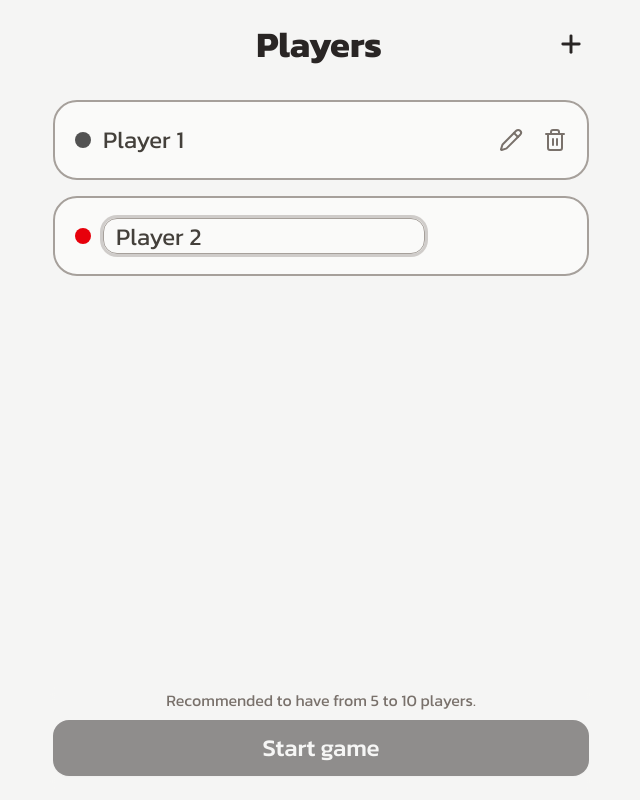
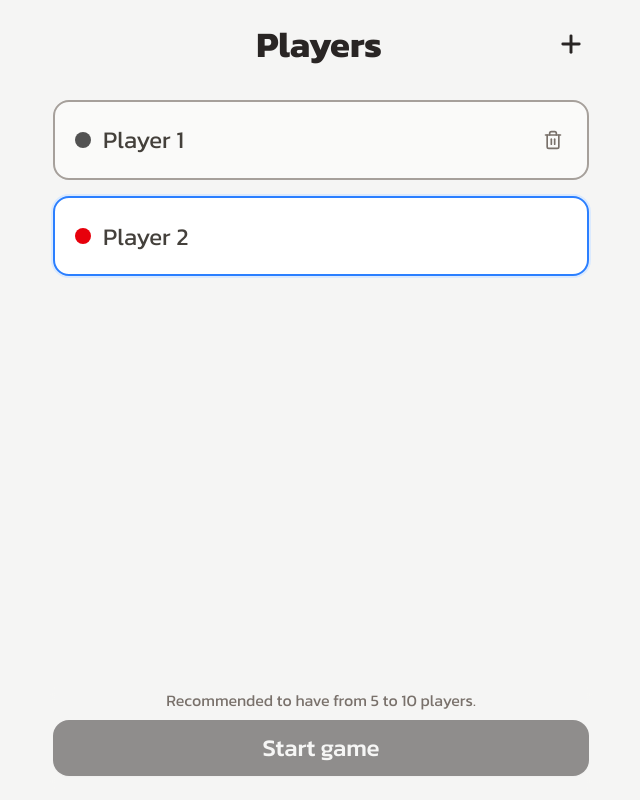
Before and after one commit to TockePie/secret-hilter, a React (Vite) app: page /newgame in a window 1280 px wide. Both pictures are taken after a click on the button 890 px from the left and 44 px from the top of the page. Shown: the whole page, without its empty margins (319-959 px from the left). Built offline with nearby package versions, Linux system fonts and the light colour scheme.

Commit message:
players card enhance

```diff
--- a/src/components/ContinueAlert/index.tsx
+++ b/src/components/ContinueAlert/index.tsx
@@ -12,7 +12,7 @@ export default function ContinueAlert() {
         <Info
           className="size-8"
           color="var(--color-emerald-800)"
-          strokeWidth={2.5}
+          strokeWidth={2}
         />
         <div className="flex flex-col gap-2 text-left max-md:max-w-[80%]">
           <p className="text-xl font-medium text-emerald-800">
--- a/src/pages/newgame/player-card.tsx
+++ b/src/pages/newgame/player-card.tsx
@@ -1,12 +1,12 @@
-import { type KeyboardEvent, useState } from 'react'
+import { useState } from 'react'
 import { Input } from '@ui/input'
-import clsx from 'clsx'
-import { Pencil, Trash2 } from 'lucide-react'
+import { Trash2 } from 'lucide-react'
 
+import { cn } from '@/lib/utils'
 import { playerBackgroundColorClasses } from '@/styles/color-classes'
 import type { LobbyPlayer } from '@/types/player'
 
-interface PlayerCardProps extends LobbyPlayer {
+interface Props extends LobbyPlayer {
   renameFn: (newName: string) => void
   removeFn: () => void
   addPlayerFn: () => void
@@ -18,39 +18,71 @@ export default function PlayerCard({
   renameFn,
   removeFn,
   addPlayerFn
-}: PlayerCardProps) {
+}: Props) {
   const [isEditing, setIsEditing] = useState(true)
+  const [tempName, setTempName] = useState(name)
 
-  const handleEnter = (event: KeyboardEvent<HTMLInputElement>) => {
-    if (event.key !== 'Enter') return
+  const handleInputKeyDown = (event: React.KeyboardEvent<HTMLInputElement>) => {
+    if (event.key === 'Enter') {
+      renameFn(tempName)
+      setIsEditing(false)
+      addPlayerFn()
+    }
 
-    setIsEditing(false)
-    addPlayerFn()
+    if (event.key === 'Escape') {
+      setTempName(name)
+      setIsEditing(false)
+    }
+  }
+
+  const handleCardKeyDown = (event: React.KeyboardEvent) => {
+    if (!isEditing && (event.key === 'Enter' || event.key === ' ')) {
+      event.preventDefault()
+      setIsEditing(true)
+    }
   }
 
   return (
-    <div className="flex h-20 w-full items-center justify-between gap-3 rounded-3xl border-2 border-stone-400 bg-stone-50 p-5">
-      <div className="flex items-center gap-3">
+    <div
+      className={cn(
+        'flex h-20 w-full items-center justify-between gap-3 rounded-2xl border-2 p-5 transition-all focus:outline-emerald-800',
+        isEditing
+          ? 'border-blue-500 bg-white ring-2 ring-blue-100'
+          : 'border-stone-400 bg-stone-50'
+      )}
+      tabIndex={isEditing ? -1 : 0}
+      onKeyDown={handleCardKeyDown}
+    >
+      <div className="flex flex-1 items-center gap-3">
         <div
-          className={clsx(
-            playerBackgroundColorClasses[color],
-            'h-4 w-4 rounded-full'
+          className={cn(
+            'size-4 shrink-0 rounded-full',
+            playerBackgroundColorClasses[color]
           )}
         />
 
         {isEditing ? (
           <Input
             id={`player-name-${color}`}
-            value={name}
-            onChange={(e) => renameFn(e.target.value)}
-            onBlur={() => setIsEditing(false)}
-            onKeyDown={handleEnter}
-            className="body-1 max-w-fit flex-1 sm:max-w-64 md:max-w-96"
+            value={tempName}
+            onChange={(e) => setTempName(e.target.value)}
+            onKeyDown={handleInputKeyDown}
+            onBlur={() => {
+              renameFn(tempName)
+              setIsEditing(false)
+            }}
+            className="body-1 h-10 w-full border-none bg-transparent p-0 focus-visible:ring-0"
             maxLength={16}
             autoFocus
           />
         ) : (
-          <p className="body-1 max-w-44 flex-1 truncate sm:max-w-64 md:max-w-96">
+          <p
+            className="body-1 max-w-64 flex-1 truncate sm:max-w-64 md:max-w-96"
+            onClick={() => {
+              setTempName(name)
+              setIsEditing(true)
+            }}
+          >
             {name}
           </p>
         )}
@@ -58,16 +90,17 @@ export default function PlayerCard({
 
       <div className="flex items-center gap-5">
         {!isEditing && (
-          <>
-            <Pencil
-              className="cursor-pointer text-stone-500 hover:text-stone-700"
-              onClick={() => setIsEditing(true)}
-            />
-            <Trash2
-              className="cursor-pointer text-stone-500 hover:text-stone-700"
-              onClick={removeFn}
-            />
-          </>
+          <button
+            type="button"
+            onClick={(e) => {
+              e.stopPropagation()
+              removeFn()
+            }}
+            className="rounded-md p-1 hover:bg-stone-200 focus:outline-emerald-800"
+            aria-label={`Delete ${name}`}
+          >
+            <Trash2 className="size-5 text-stone-500 hover:text-stone-700" />
+          </button>
         )}
       </div>
     </div>
--- a/src/styles/index.css
+++ b/src/styles/index.css
@@ -19,7 +19,7 @@
   }
 
   h1 {
-    @apply text-5xl font-bold break-words;
+    @apply text-5xl font-bold wrap-break-word;
   }
 
   h2 {
```
